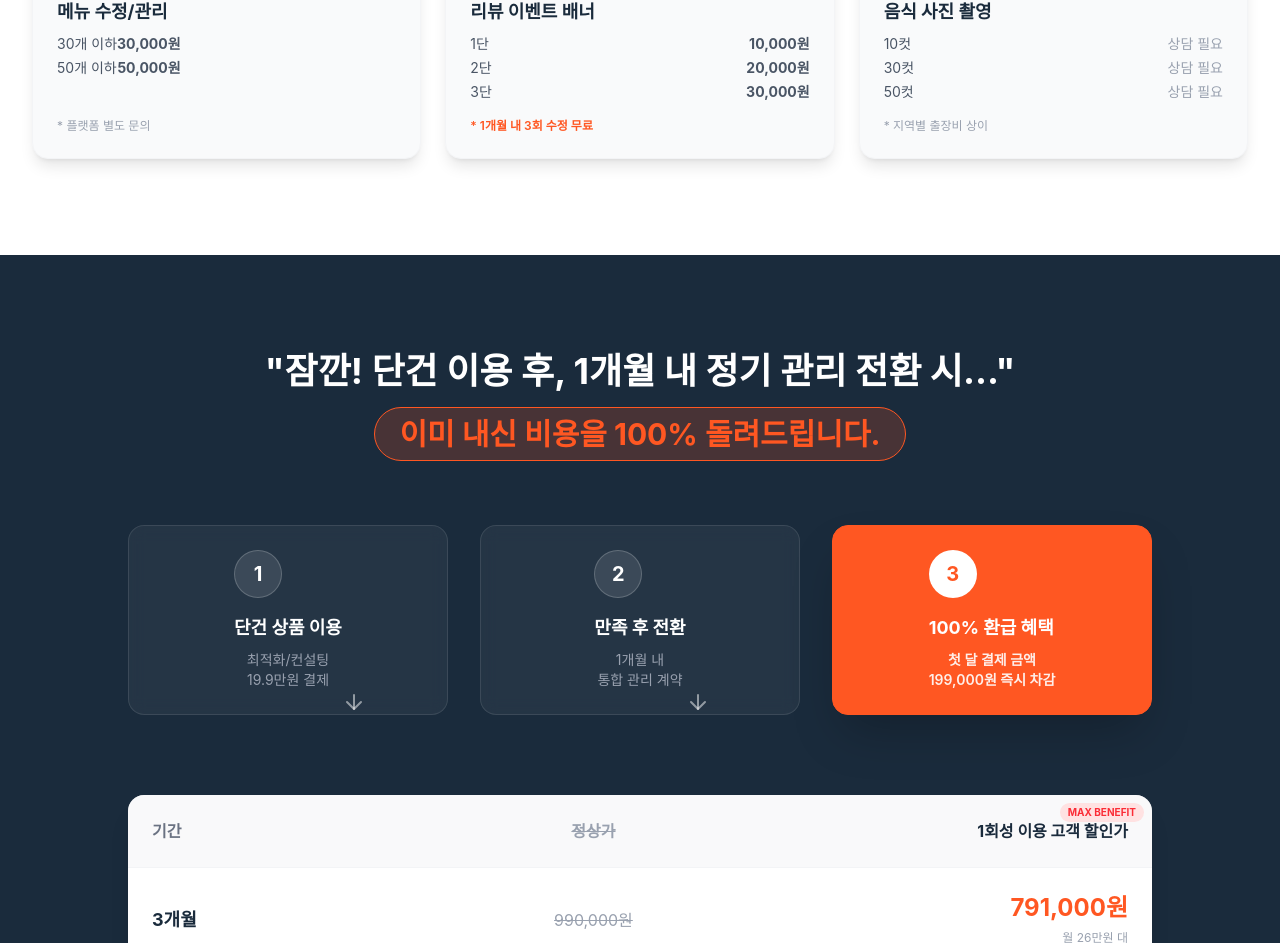
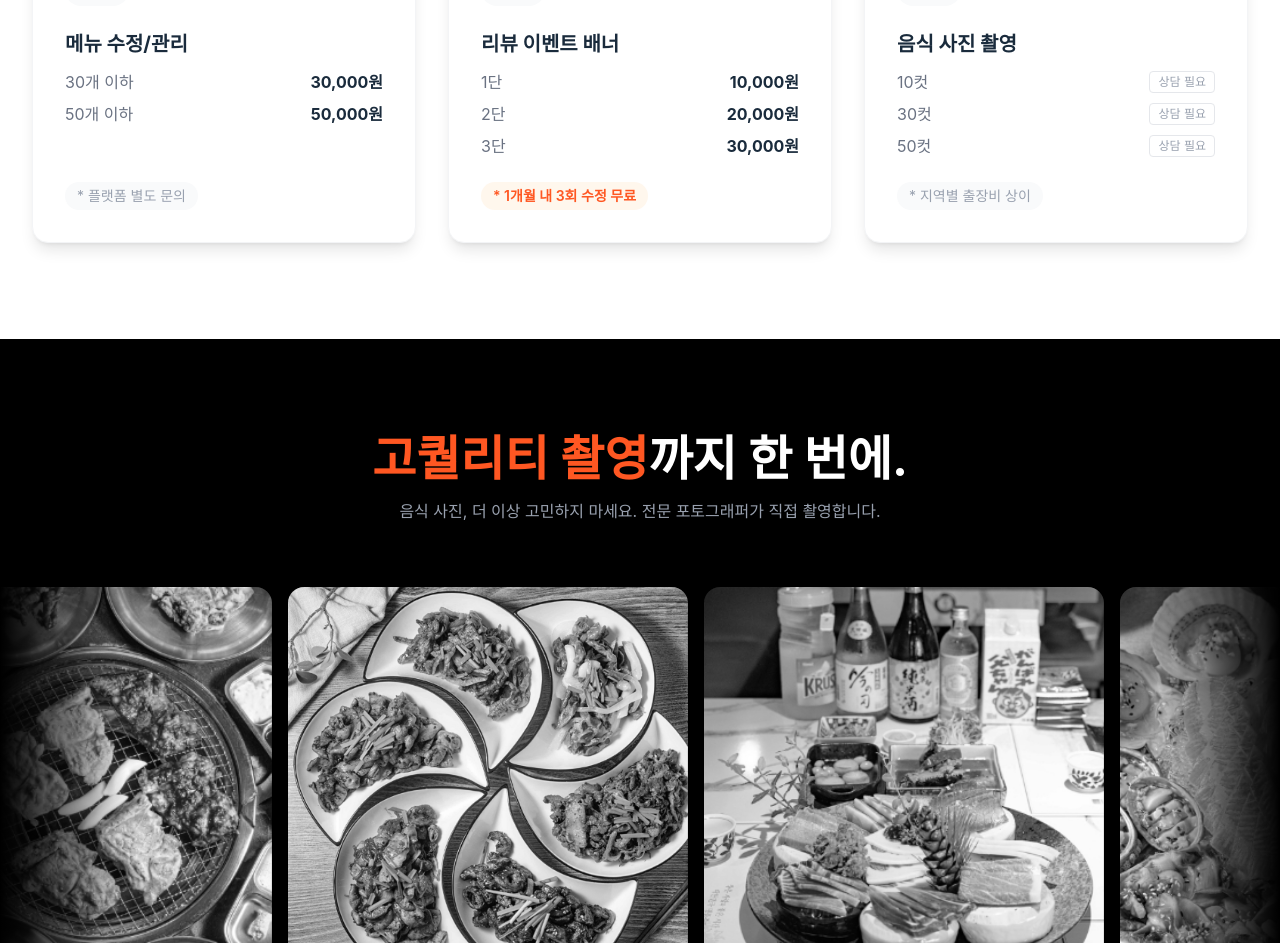
Before and after one commit to asaaaa12313/baemin3, a Next.js app: page / in a window 1280 px wide. Shown: the part 1857-2800 px from the top of the page. Built offline with nearby package versions, Linux system fonts and the light colour scheme; a web font is replaced by a local one.

Commit message:
feat: design overhaul - enhanced addons, added portfolio marquee, polished evidence

```diff
--- a/src/app/page.tsx
+++ b/src/app/page.tsx
@@ -5,6 +5,7 @@ import { Hero } from "@/components/sections/Hero";
 import { Solution } from "@/components/sections/Solution";
 import { Upsell } from "@/components/sections/Upsell";
 import { Addons } from "@/components/sections/Addons";
+import { Portfolio } from "@/components/sections/Portfolio";
 import { Evidence } from "@/components/sections/Evidence";
 import { Footer } from "@/components/sections/Footer";
 
@@ -15,6 +16,7 @@ export default function Home() {
       <Hero />
       <Solution />
       <Addons />
+      <Portfolio />
       <Upsell />
       <Evidence />
       <Footer />
--- a/src/components/sections/Addons.tsx
+++ b/src/components/sections/Addons.tsx
@@ -16,7 +16,7 @@ export function Addons() {
                     필요한 것만 골라 담으세요
                 </motion.h3>
 
-                <div className="grid grid-cols-1 md:grid-cols-3 gap-6">
+                <div className="grid grid-cols-1 md:grid-cols-3 gap-6 lg:gap-8 max-w-7xl mx-auto">
                     {/* Addon 1 */}
                     <motion.div
                         initial={{ opacity: 0, y: 20 }}
@@ -26,16 +26,16 @@ export function Addons() {
                         className="h-full"
                     >
                         <TiltCard className="h-full">
-                            <Card className="h-full p-6 flex flex-col items-start bg-gray-50 border border-gray-100 hover:border-vivid-orange/30 transition-colors">
-                                <div className="p-3 bg-white rounded-xl shadow-sm mb-4 text-vivid-orange">
-                                    <LayoutTemplate size={24} />
+                            <Card className="h-full p-8 flex flex-col items-start bg-white border border-gray-100 shadow-lg hover:shadow-xl hover:border-vivid-orange/30 transition-all duration-300">
+                                <div className="p-4 bg-gray-50 rounded-2xl mb-6 text-vivid-orange">
+                                    <LayoutTemplate size={32} />
                                 </div>
-                                <h4 className="font-bold text-lg mb-2 text-deep-navy">메뉴 수정/관리</h4>
-                                <div className="space-y-1 text-sm text-gray-600 mb-4 flex-1">
-                                    <p className="flex justify-between"><span>30개 이하</span> <span className="font-bold">30,000원</span></p>
-                                    <p className="flex justify-between"><span>50개 이하</span> <span className="font-bold">50,000원</span></p>
+                                <h4 className="font-bold text-xl mb-3 text-deep-navy">메뉴 수정/관리</h4>
+                                <div className="space-y-2 text-base text-gray-600 mb-6 flex-1 w-full">
+                                    <p className="flex justify-between items-center"><span className="text-gray-500">30개 이하</span> <span className="font-bold text-deep-navy">30,000원</span></p>
+                                    <p className="flex justify-between items-center"><span className="text-gray-500">50개 이하</span> <span className="font-bold text-deep-navy">50,000원</span></p>
                                 </div>
-                                <p className="text-xs text-gray-400 mt-auto">* 플랫폼 별도 문의</p>
+                                <p className="text-sm text-gray-400 mt-auto bg-gray-50 px-3 py-1 rounded-full">* 플랫폼 별도 문의</p>
                             </Card>
                         </TiltCard>
                     </motion.div>
@@ -49,17 +49,17 @@ export function Addons() {
                         className="h-full"
                     >
                         <TiltCard className="h-full">
-                            <Card className="h-full p-6 flex flex-col items-start bg-gray-50 border border-gray-100 hover:border-vivid-orange/30 transition-colors">
-                                <div className="p-3 bg-white rounded-xl shadow-sm mb-4 text-vivid-orange">
-                                    <Plus size={24} />
+                            <Card className="h-full p-8 flex flex-col items-start bg-white border border-gray-100 shadow-lg hover:shadow-xl hover:border-vivid-orange/30 transition-all duration-300">
+                                <div className="p-4 bg-gray-50 rounded-2xl mb-6 text-vivid-orange">
+                                    <Plus size={32} />
                                 </div>
-                                <h4 className="font-bold text-lg mb-2 text-deep-navy">리뷰 이벤트 배너</h4>
-                                <div className="space-y-1 text-sm text-gray-600 mb-4 flex-1 w-full">
-                                    <p className="flex justify-between"><span>1단</span> <span className="font-bold">10,000원</span></p>
-                                    <p className="flex justify-between"><span>2단</span> <span className="font-bold">20,000원</span></p>
-                                    <p className="flex justify-between"><span>3단</span> <span className="font-bold">30,000원</span></p>
+                                <h4 className="font-bold text-xl mb-3 text-deep-navy">리뷰 이벤트 배너</h4>
+                                <div className="space-y-2 text-base text-gray-600 mb-6 flex-1 w-full">
+                                    <p className="flex justify-between items-center"><span className="text-gray-500">1단</span> <span className="font-bold text-deep-navy">10,000원</span></p>
+                                    <p className="flex justify-between items-center"><span className="text-gray-500">2단</span> <span className="font-bold text-deep-navy">20,000원</span></p>
+                                    <p className="flex justify-between items-center"><span className="text-gray-500">3단</span> <span className="font-bold text-deep-navy">30,000원</span></p>
                                 </div>
-                                <p className="text-xs text-vivid-orange font-semibold mt-auto">* 1개월 내 3회 수정 무료</p>
+                                <p className="text-sm text-vivid-orange font-semibold mt-auto bg-orange-50 px-3 py-1 rounded-full">* 1개월 내 3회 수정 무료</p>
                             </Card>
                         </TiltCard>
                     </motion.div>
@@ -73,17 +73,17 @@ export function Addons() {
                         className="h-full"
                     >
                         <TiltCard className="h-full">
-                            <Card className="h-full p-6 flex flex-col items-start bg-gray-50 border border-gray-100 hover:border-vivid-orange/30 transition-colors">
-                                <div className="p-3 bg-white rounded-xl shadow-sm mb-4 text-vivid-orange">
-                                    <Camera size={24} />
+                            <Card className="h-full p-8 flex flex-col items-start bg-white border border-gray-100 shadow-lg hover:shadow-xl hover:border-vivid-orange/30 transition-all duration-300">
+                                <div className="p-4 bg-gray-50 rounded-2xl mb-6 text-vivid-orange">
+                                    <Camera size={32} />
                                 </div>
-                                <h4 className="font-bold text-lg mb-2 text-deep-navy">음식 사진 촬영</h4>
-                                <div className="space-y-1 text-sm text-gray-600 mb-4 flex-1 w-full">
-                                    <p className="flex justify-between"><span>10컷</span> <span className="text-gray-400">상담 필요</span></p>
-                                    <p className="flex justify-between"><span>30컷</span> <span className="text-gray-400">상담 필요</span></p>
-                                    <p className="flex justify-between"><span>50컷</span> <span className="text-gray-400">상담 필요</span></p>
+                                <h4 className="font-bold text-xl mb-3 text-deep-navy">음식 사진 촬영</h4>
+                                <div className="space-y-2 text-base text-gray-600 mb-6 flex-1 w-full">
+                                    <p className="flex justify-between items-center"><span className="text-gray-500">10컷</span> <span className="text-gray-400 border border-gray-200 px-2 py-0.5 rounded text-xs">상담 필요</span></p>
+                                    <p className="flex justify-between items-center"><span className="text-gray-500">30컷</span> <span className="text-gray-400 border border-gray-200 px-2 py-0.5 rounded text-xs">상담 필요</span></p>
+                                    <p className="flex justify-between items-center"><span className="text-gray-500">50컷</span> <span className="text-gray-400 border border-gray-200 px-2 py-0.5 rounded text-xs">상담 필요</span></p>
                                 </div>
-                                <p className="text-xs text-gray-400 mt-auto">* 지역별 출장비 상이</p>
+                                <p className="text-sm text-gray-400 mt-auto bg-gray-50 px-3 py-1 rounded-full">* 지역별 출장비 상이</p>
                             </Card>
                         </TiltCard>
                     </motion.div>
--- /dev/null
+++ b/src/components/sections/Portfolio.tsx
@@ -0,0 +1,61 @@
+"use client";
+
+import { motion } from "framer-motion";
+import Image from "next/image";
+
+const images = [
+    "/images/1.png",
+    "/images/2.png",
+    "/images/3.png",
+    "/images/4.png",
+    "/images/5.png",
+    "/images/6.png",
+];
+
+export function Portfolio() {
+    return (
+        <section className="py-24 bg-black overflow-hidden relative">
+            <div className="mx-auto max-w-7xl px-4 text-center mb-16">
+                <motion.h2
+                    initial={{ opacity: 0, y: 20 }}
+                    whileInView={{ opacity: 1, y: 0 }}
+                    viewport={{ once: true }}
+                    className="text-3xl font-bold text-white md:text-5xl"
+                >
+                    <span className="text-vivid-orange">고퀄리티 촬영</span>까지 한 번에.
+                </motion.h2>
+                <p className="mt-4 text-gray-400">
+                    음식 사진, 더 이상 고민하지 마세요. 전문 포토그래퍼가 직접 촬영합니다.
+                </p>
+            </div>
+
+            <div className="flex w-full">
+                <motion.div
+                    className="flex gap-4 flex-nowrap"
+                    animate={{ x: ["0%", "-50%"] }}
+                    transition={{
+                        repeat: Infinity,
+                        duration: 30,
+                        ease: "linear",
+                    }}
+                    style={{ width: "max-content" }}
+                >
+                    {/* Double the images for seamless loop */}
+                    {[...images, ...images].map((src, index) => (
+                        <div key={index} className="relative w-[300px] h-[300px] md:w-[400px] md:h-[400px] flex-shrink-0 rounded-2xl overflow-hidden grayscale hover:grayscale-0 transition-all duration-500">
+                            <Image
+                                src={src}
+                                alt={`Portfolio ${index}`}
+                                fill
+                                className="object-cover"
+                            />
+                        </div>
+                    ))}
+                </motion.div>
+            </div>
+
+            <div className="absolute inset-y-0 left-0 w-32 bg-gradient-to-r from-black to-transparent pointer-events-none z-10"></div>
+            <div className="absolute inset-y-0 right-0 w-32 bg-gradient-to-l from-black to-transparent pointer-events-none z-10"></div>
+        </section>
+    );
+}
```
Also changed, not shown: src/components/sections/Evidence.tsx (+32 -31 lines).
